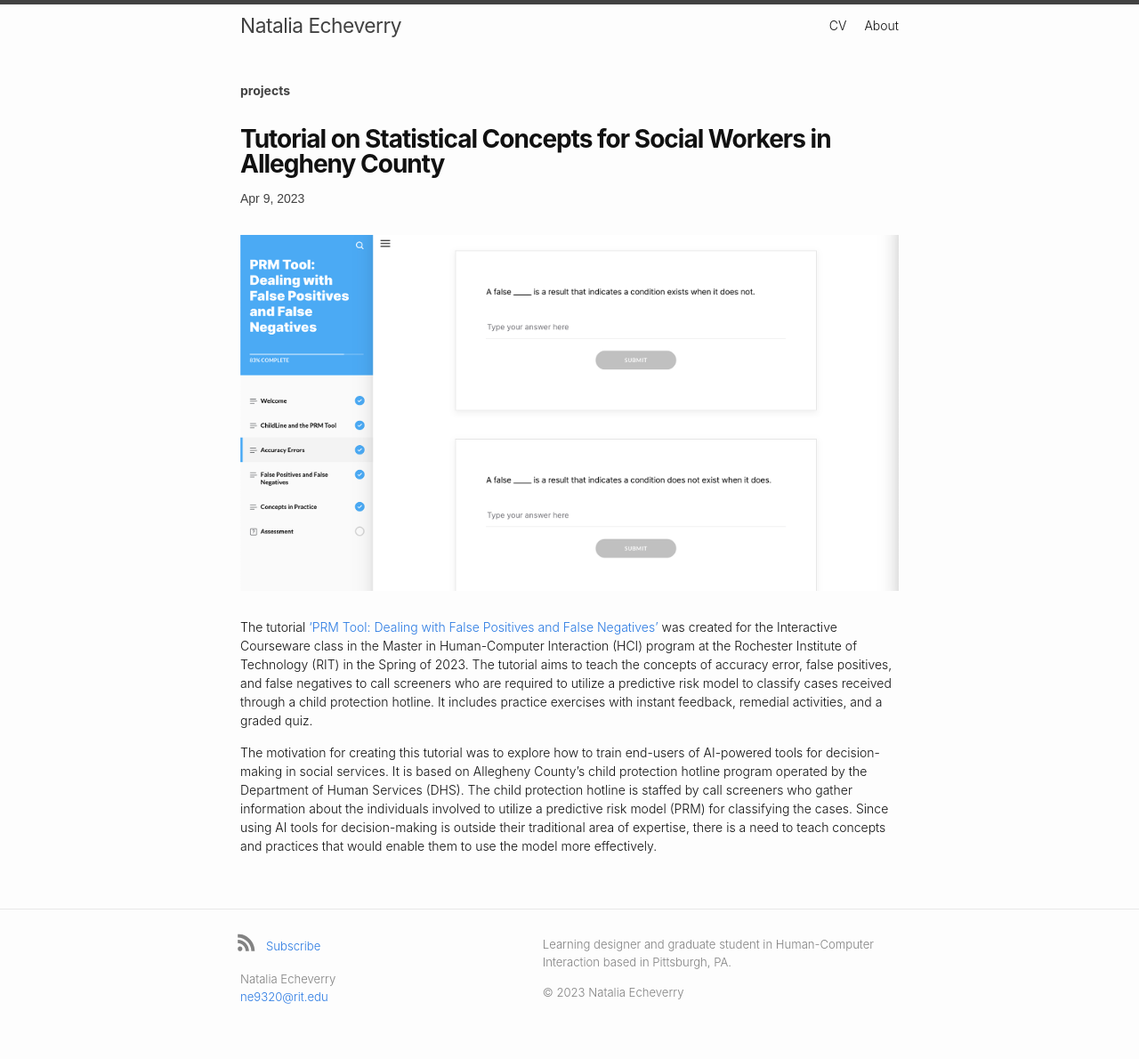
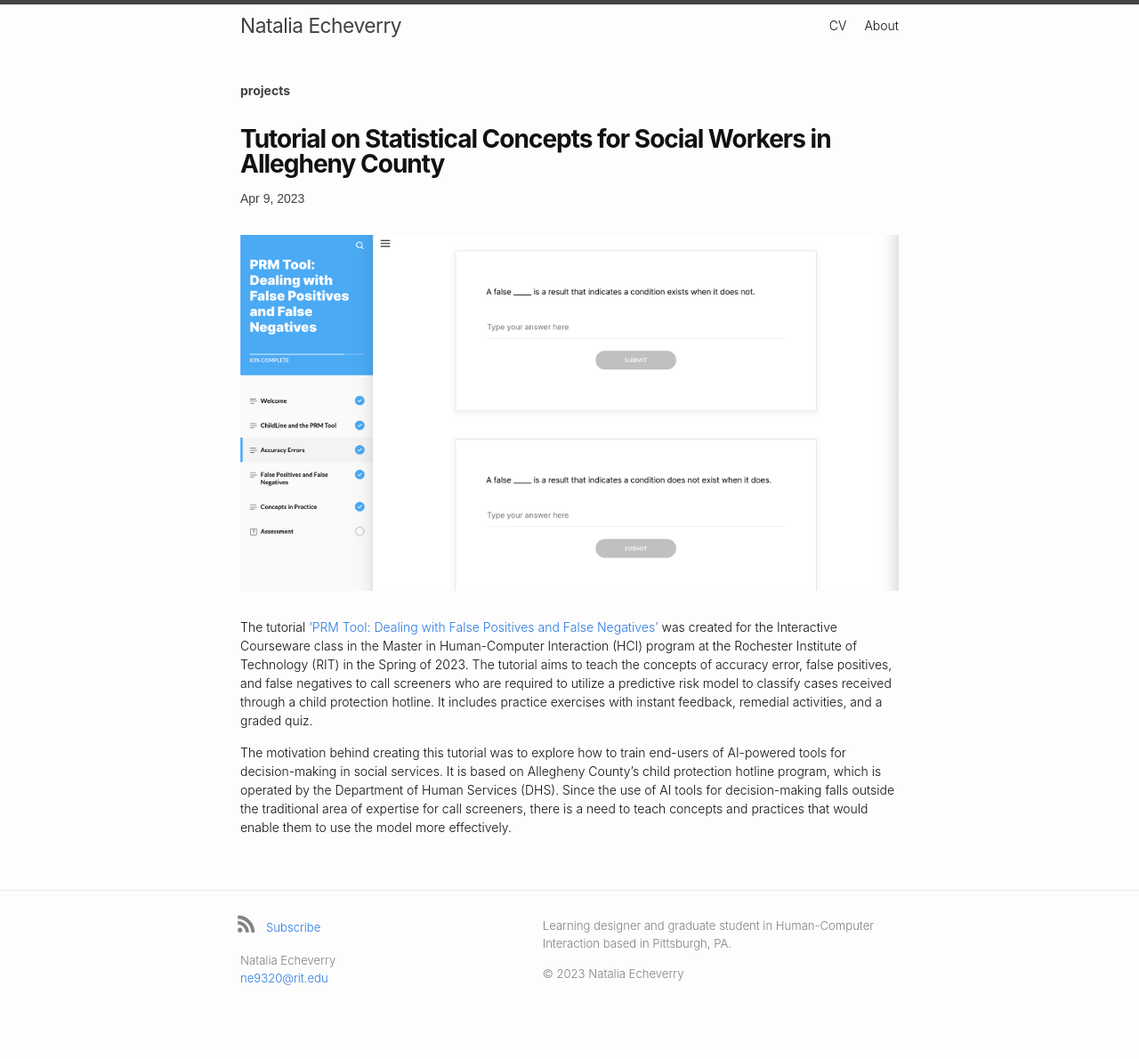
Before and after one commit to verrynatalia/verrynatalia, a Jekyll site: the page built from blog-projects/_posts/2023-04-09-primer-stat-concepts.md, in a window 1280 px wide. Shown: the whole page at 89% size. Built offline with Jekyll 4.4.1, drawn with Linux system fonts in a browser that asks for light colours; some web fonts are replaced; after the commit the page ends 1169 px from its top, so only the background shows below that.

Commit message:
Update 2023-04-09-primer-stat-concepts.md

```diff
--- a/blog-projects/_posts/2023-04-09-primer-stat-concepts.md
+++ b/blog-projects/_posts/2023-04-09-primer-stat-concepts.md
@@ -8,4 +8,4 @@ image: assets/images/PRM_tutorial.png
 
 The tutorial ['PRM Tool: Dealing with False Positives and False Negatives'](https://app.cloud.scorm.com/sc/InvitationConfirmEmail?publicInvitationId=88faaa41-7350-409f-b1db-66a8a9b5a485) was created for the Interactive Courseware class in the Master in Human-Computer Interaction (HCI) program at the Rochester Institute of Technology (RIT) in the Spring of 2023. The tutorial aims to teach the concepts of accuracy error, false positives, and false negatives to call screeners who are required to utilize a predictive risk model to classify cases received through a child protection hotline. It includes practice exercises with instant feedback, remedial activities, and a graded quiz.
 
-The motivation for creating this tutorial was to explore how to train end-users of AI-powered tools for decision-making in social services. It is based on Allegheny County's child protection hotline program operated by the Department of Human Services (DHS). The child protection hotline is staffed by call screeners who gather information about the individuals involved to utilize a predictive risk model (PRM) for classifying the cases. Since using AI tools for decision-making is outside their traditional area of expertise, there is a need to teach concepts and practices that would enable them to use the model more effectively.
+The motivation behind creating this tutorial was to explore how to train end-users of AI-powered tools for decision-making in social services. It is based on Allegheny County's child protection hotline program, which is operated by the Department of Human Services (DHS). Since the use of AI tools for decision-making falls outside the traditional area of expertise for call screeners, there is a need to teach concepts and practices that would enable them to use the model more effectively.
```
